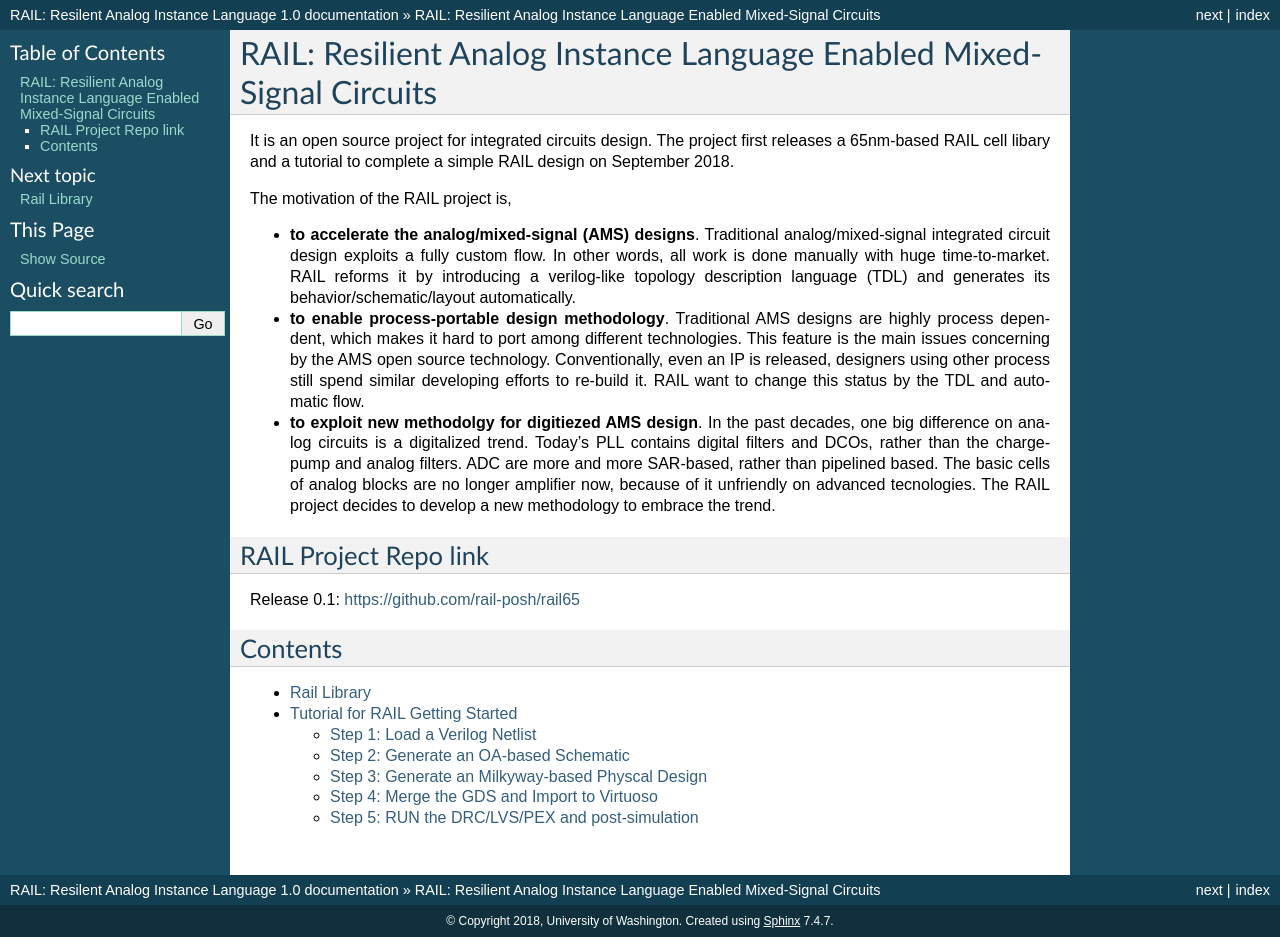
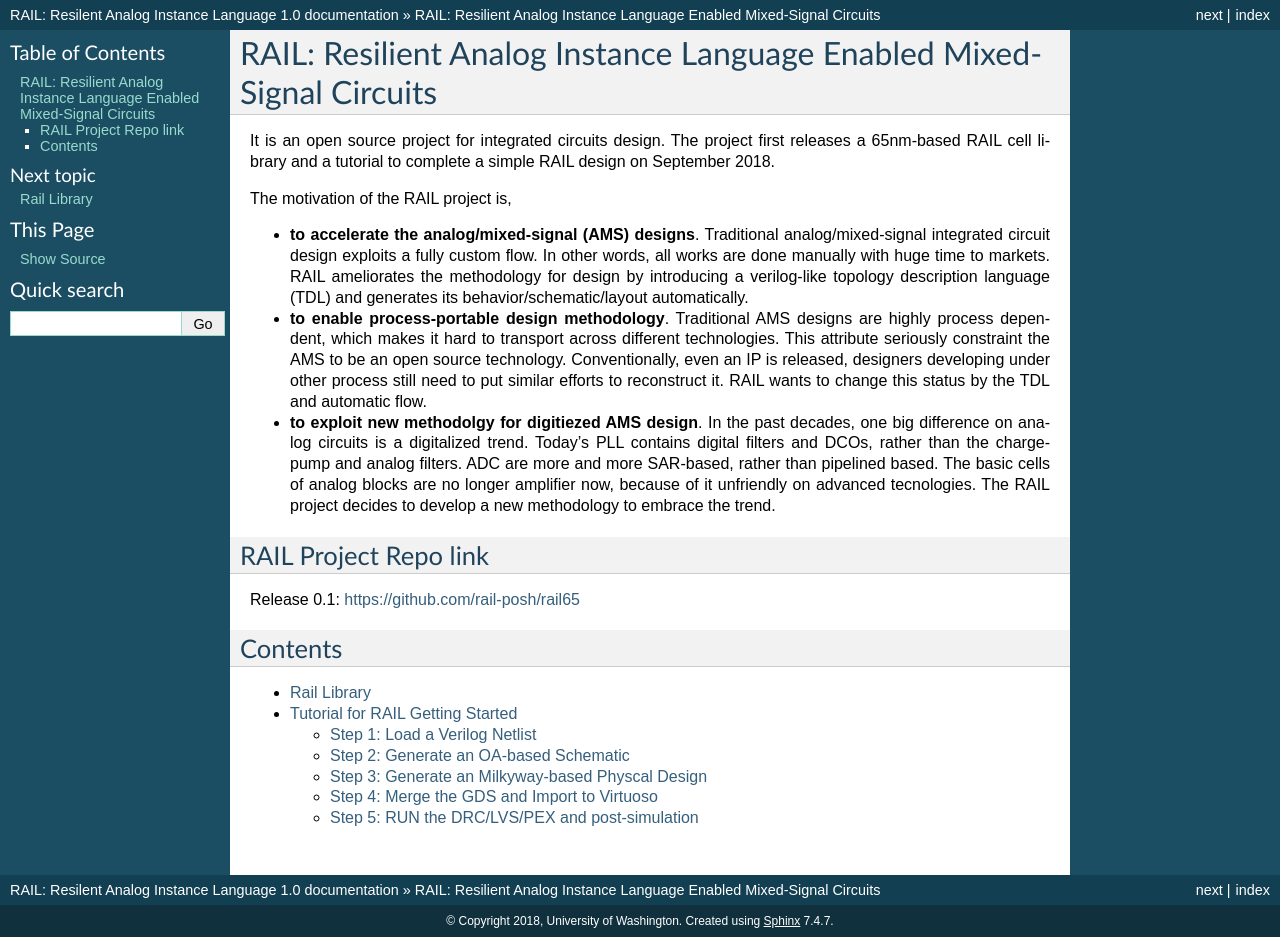
Before and after one commit to silicontalks/raildoc, a Sphinx documentation site: the page built from docs/index.rst, in a window 1280 px wide. Built offline with Sphinx 7.4.7, drawn with Linux system fonts in a browser that asks for light colours.

Commit message:
Update index.rst

```diff
--- a/docs/index.rst
+++ b/docs/index.rst
@@ -7,13 +7,13 @@ RAIL: Resilient Analog Instance Language Enabled Mixed-Signal Circuits
 ======================================================================
 
 It is an open source project for integrated circuits design.
-The project first releases a 65nm-based RAIL cell libary and a tutorial to complete a simple RAIL design on September 2018.
+The project first releases a 65nm-based RAIL cell library and a tutorial to complete a simple RAIL design on September 2018.
 
 The motivation of the RAIL project is,
 
-- **to accelerate the analog/mixed-signal (AMS) designs**. Traditional analog/mixed-signal integrated circuit design exploits a fully custom flow. In other words, all work is done manually with huge time-to-market.  RAIL reforms it by introducing a verilog-like topology description language (TDL) and generates its behavior/schematic/layout automatically.
+- **to accelerate the analog/mixed-signal (AMS) designs**. Traditional analog/mixed-signal integrated circuit design exploits a fully custom flow. In other words, all works are done manually with huge time to markets.  RAIL ameliorates the methodology for design by introducing a verilog-like topology description language (TDL) and generates its behavior/schematic/layout automatically.
 
-- **to enable process-portable design methodology**. Traditional AMS designs are highly process dependent, which makes it hard to port among different technologies. This feature is the main issues concerning by the AMS open source technology. Conventionally, even an IP is released, designers using other process still spend similar developing efforts to re-build it. RAIL want to change this status by the TDL and automatic flow.
+- **to enable process-portable design methodology**. Traditional AMS designs are highly process dependent, which makes it hard to transport across different technologies. This attribute seriously constraint the AMS to be an open source technology. Conventionally, even an IP is released, designers developing under other process still need to put similar efforts to reconstruct it. RAIL wants to change this status by the TDL and automatic flow.
 
 - **to exploit new methodolgy for digitiezed AMS design**. In the past decades, one big difference on analog circuits is a digitalized trend. Today's PLL contains digital filters and DCOs, rather than the charge-pump and analog filters. ADC are more and more SAR-based, rather than pipelined based. The basic cells of analog blocks are no longer amplifier now, because of it unfriendly on advanced tecnologies. The RAIL project decides to develop a new methodology to embrace the trend.
 
```
